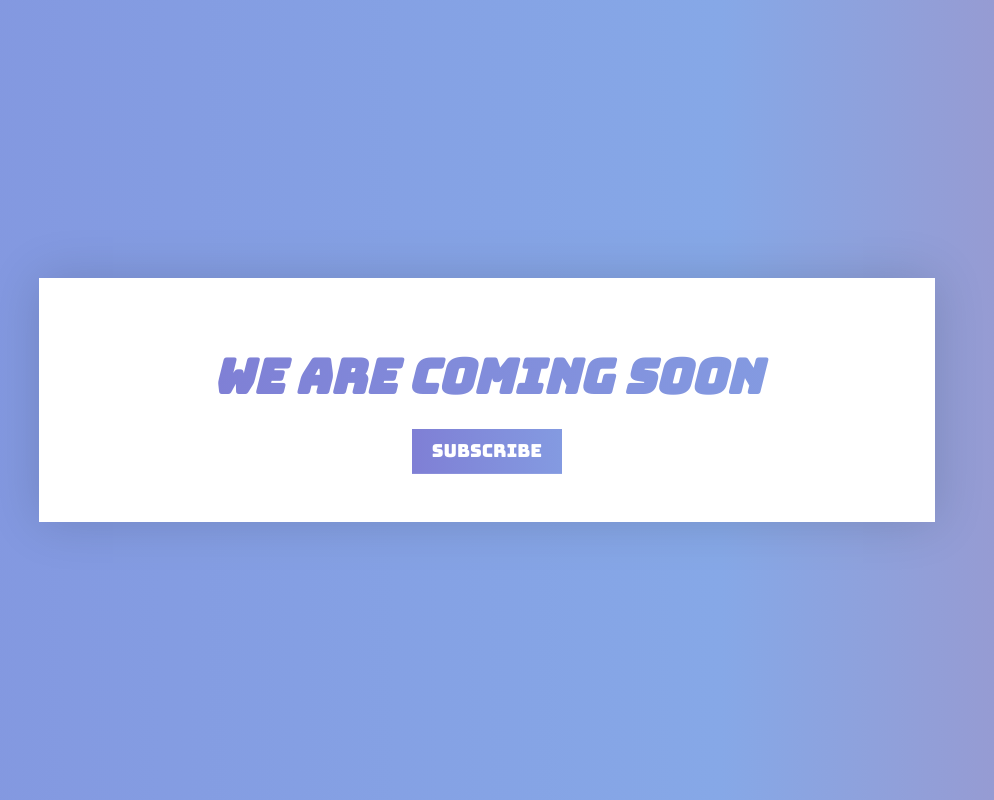
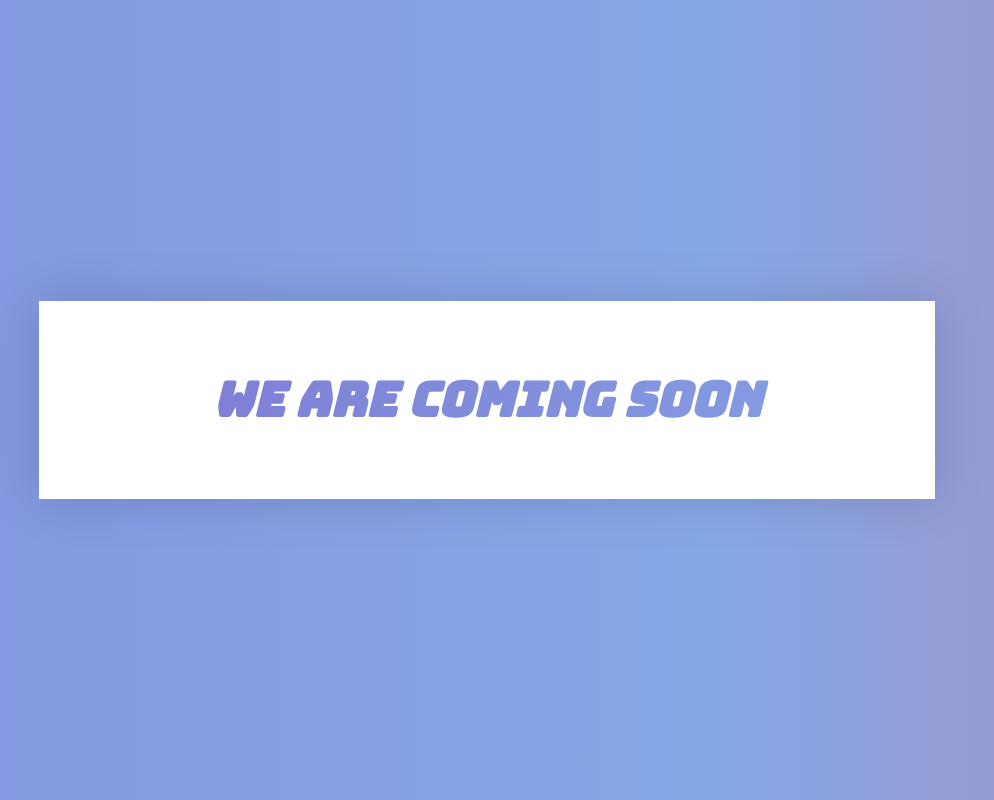
Before and after one commit to hemangbhavasar/ComingSoon, a plain HTML site: page index.html in a window 1280 px wide. Shown: the whole page, without its empty margins (153-1147 px from the left). Drawn offline with Linux system fonts and the light colour scheme.

Commit message:
Update index.html

```diff
--- a/index.html
+++ b/index.html
@@ -10,7 +10,6 @@
 <!-- partial:index.partial.html -->
 <div class="container">
       <h1 class="title">We Are Coming Soon</h1>
-      <button class="btn">Subscribe</button>
     </div>
 <!-- partial -->
 
```
